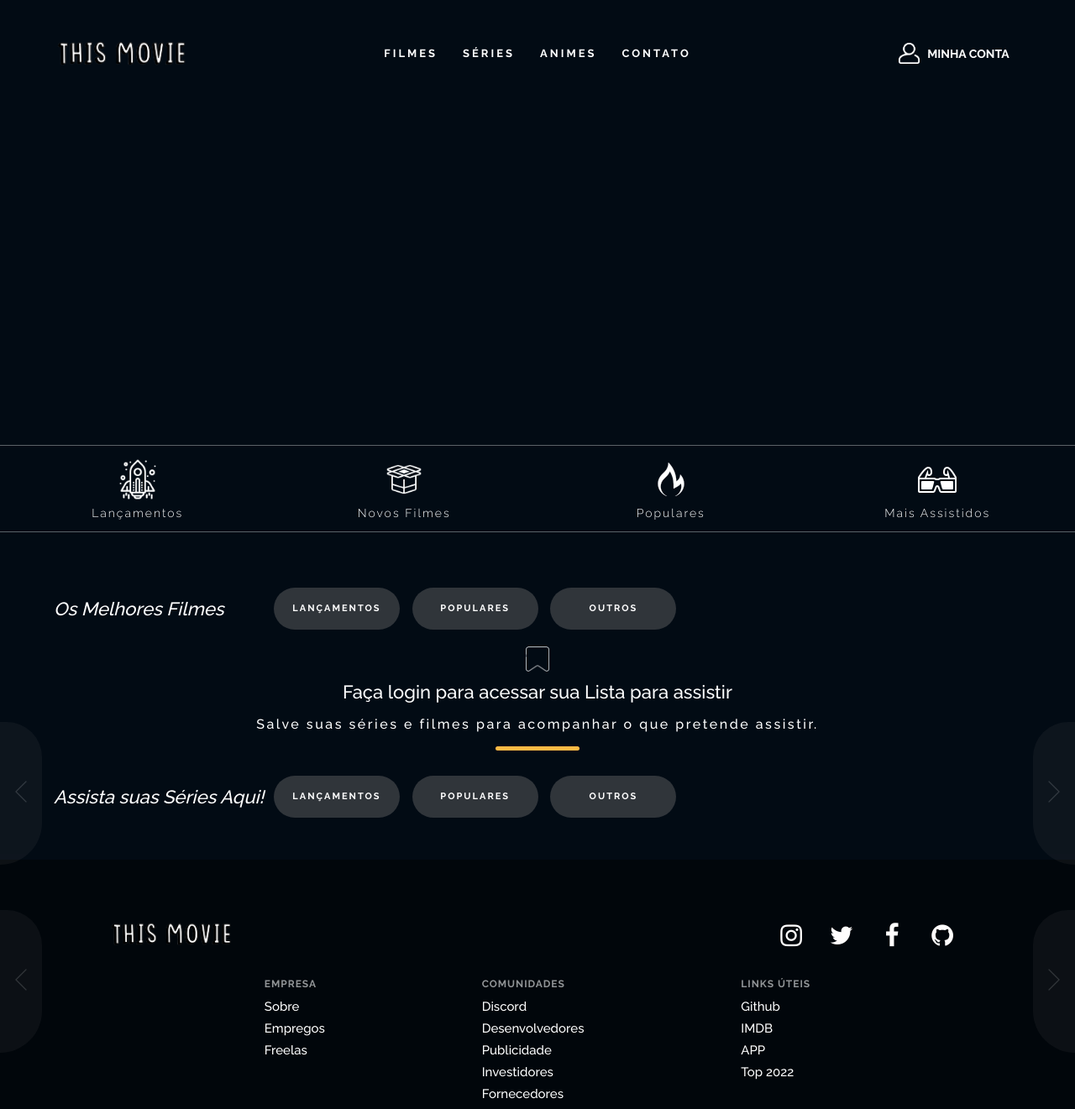
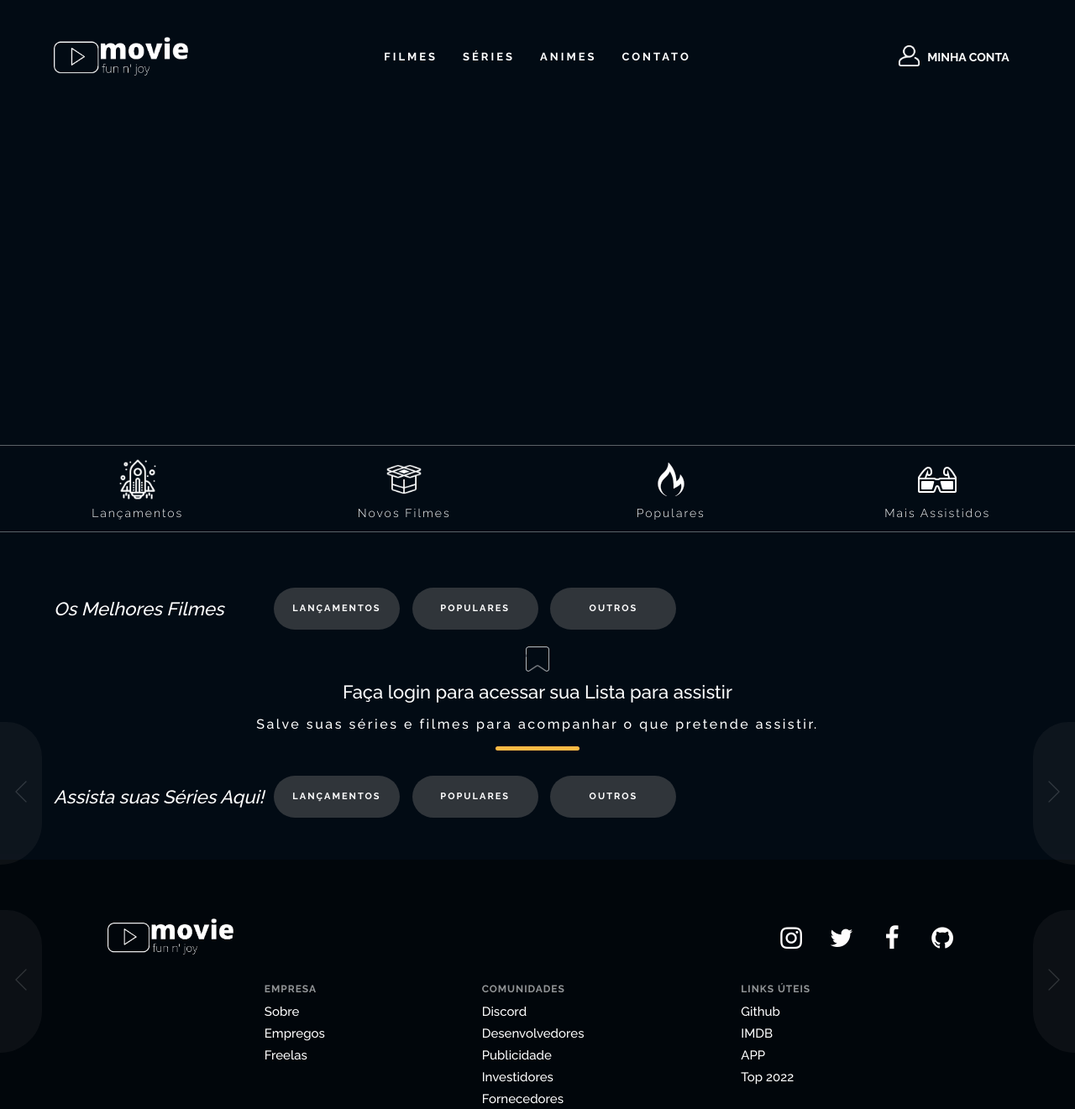
Before and after one commit to brunodkf/movie, a plain HTML site: page index.html in a window 1280 px wide. Shown: the top 1321 px of the page at 84% size. Drawn offline with nearby package versions, Linux system fonts and the light colour scheme; no server answers.

Commit message:
Update index.html

```diff
--- a/index.html
+++ b/index.html
@@ -26,7 +26,7 @@
 	<header>
 		<div class="cabecalho container">
 			<div class="menu-box">
-				<a href="index.html"><img class="cabecalho-img" src="./css/image/ThisLogo.png" alt="ThisLogo"></a>
+				<a href="index.html"><img class="cabecalho-img" src="./css/image/movie.png" alt="ThisLogo"></a>
 
 
 				<div class="menu">
@@ -132,7 +132,7 @@
 		<div class="rodape container">
 			<section class="rodape-navMap">
 				<div class="rodape-header">
-					<a href="#" target="_blank"><img class="rodape-image" src="./css/image/ThisLogo.png" alt="Logotipo THIS"></a>
+					<a href="#" target="_blank"><img class="rodape-image" src="./css/image/movie.png" alt="Logotipo THIS"></a>
 
 					<div class="redesSociais">
 						<a target="_blank" href="https://www.instagram.com/brunodkf/" class="circle-icons fa fa-instagram"></a>
```
